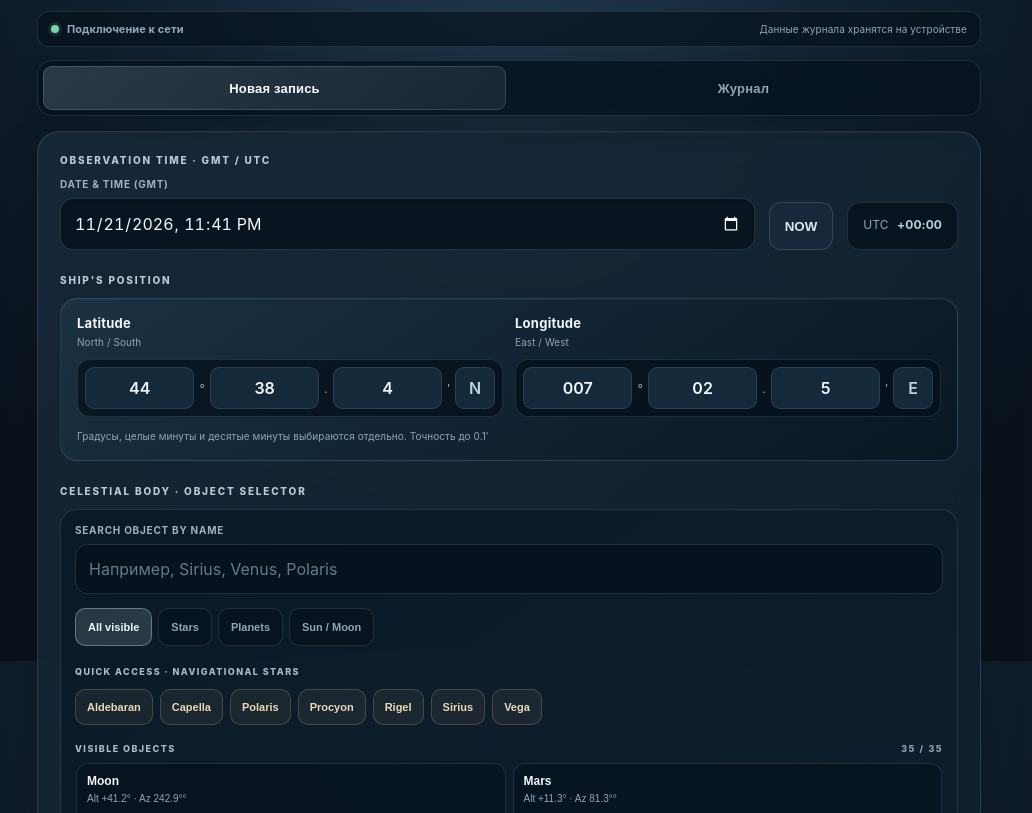
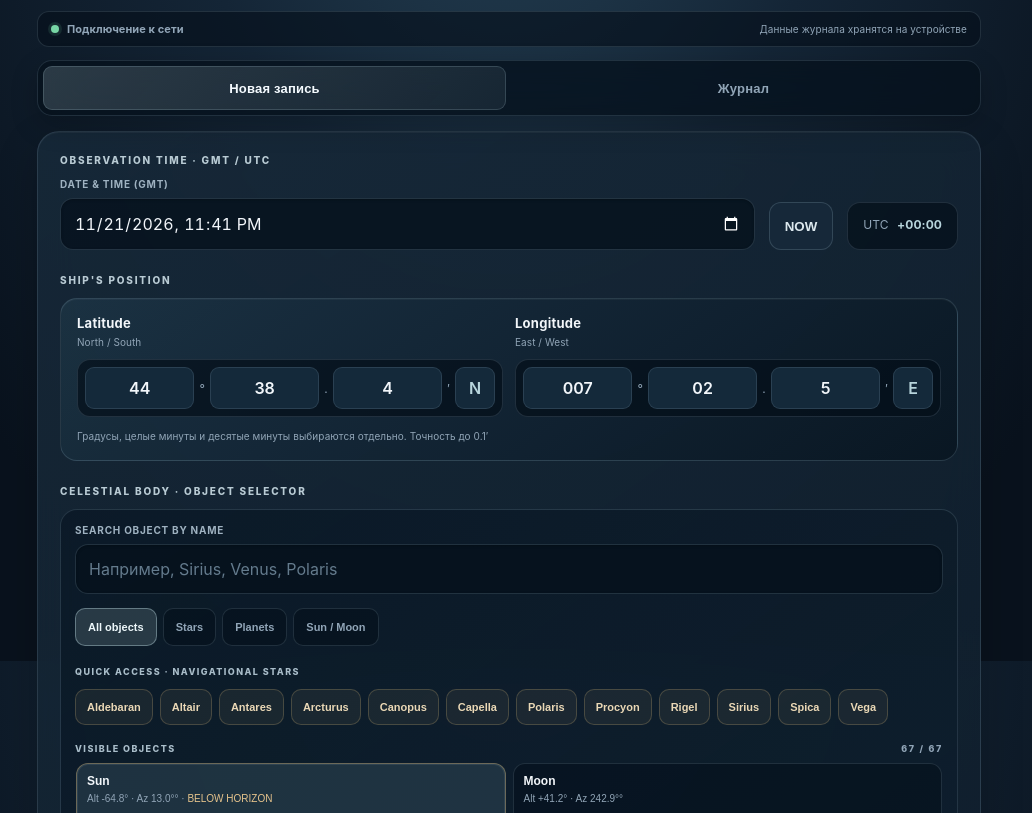
Before and after one commit to kiryakovdk/salary-tracker, a plain HTML site: page compass-correction/index.html in a window 1280 px wide. Shown: the part 139-952 px from the top of the page, without its empty margins (131-1163 px from the left). Drawn offline with Linux system fonts and the light colour scheme.

Commit message:
Include below-horizon bodies in searchable catalog

```diff
--- a/compass-correction/index.html
+++ b/compass-correction/index.html
@@ -162,13 +162,13 @@ button{min-height:44px;-webkit-tap-highlight-color:transparent}
 <div class="celestial-picker">
  <label class="field"><span>SEARCH OBJECT BY NAME</span><input id="bodySearch" type="search" autocomplete="off" placeholder="Например, Sirius, Venus, Polaris"></label>
  <div class="category-tabs" id="bodyCategories">
-  <button type="button" class="active" data-category="all">All visible</button><button type="button" data-category="star">Stars</button><button type="button" data-category="planet">Planets</button><button type="button" data-category="luminary">Sun / Moon</button>
+  <button type="button" class="active" data-category="all">All objects</button><button type="button" data-category="star">Stars</button><button type="button" data-category="planet">Planets</button><button type="button" data-category="luminary">Sun / Moon</button>
  </div>
  <div class="quick-label">QUICK ACCESS · NAVIGATIONAL STARS</div>
  <div class="quick-stars" id="quickStars"></div>
- <div class="catalog-heading"><span id="catalogTitle">VISIBLE OBJECTS</span><span id="catalogCount">—</span></div>
+ <div class="catalog-heading"><span id="catalogTitle">OBJECT CATALOG</span><span id="catalogCount">—</span></div>
  <div class="celestial-list" id="celestialList"><div class="catalog-empty">Введи дату и координаты, чтобы рассчитать видимость</div></div>
- <div class="catalog-note">Показаны объекты выше геометрического горизонта. Высота и азимут рассчитываются для введённых GMT и координат судна.</div>
+ <div class="catalog-note">Показан каталог небесных тел. Отрицательная высота означает, что объект находится ниже геометрического горизонта. Высота и азимут рассчитываются для введённых GMT и координат судна.</div>
 </div>
 <label class="hidden"><select id="bodyType"><option value="Sun">Sun</option><option value="Moon">Moon</option><option value="planet">Planet</option><option value="star">Star</option></select></label>
 <label class="hidden" id="planetWrap"><select id="planet"><option>Mercury</option><option>Venus</option><option>Mars</option><option>Jupiter</option><option>Saturn</option><option>Uranus</option><option>Neptune</option><option>Pluto</option></select></label>
@@ -227,7 +227,7 @@ function visibleObjects(){
   const catalog=[];
   const add=(name,type,body,index=null)=>{
    const p=bodyPosition(body,date,obs);
-   if(p.altitude>0)catalog.push({name,type,index,altitude:p.altitude,azimuth:p.azimuth});
+   catalog.push({name,type,index,altitude:p.altitude,azimuth:p.azimuth});
   };
   add('Sun','Sun',Astronomy.Body.Sun);
   add('Moon','Moon',Astronomy.Body.Moon);
@@ -269,9 +269,9 @@ function renderCelestialCatalogItems(catalog){
  $('catalogCount').textContent=filtered.length+' / '+catalog.length;
  list.innerHTML=filtered.length?filtered.map(item=>{
   const itemKey=item.type==='star'?'star:'+item.index:item.type==='planet'?'planet:'+item.name:item.type;
-  const low=item.altitude<5;
-  return '<button type="button" class="celestial-option'+(itemKey===key?' selected':'')+(low?' low-alt':'')+'" data-object-type="'+item.type+'" data-object-name="'+esc(item.name)+'" data-object-index="'+(item.index??'')+'"><b>'+esc(item.name)+'</b><small>Alt '+(item.altitude>=0?'+':'')+item.altitude.toFixed(1)+'° · Az '+f(item.azimuth)+'°'+(low?' · <span class="low-tag">LOW ALT</span>':'')+'</small></button>';
- }).join(''):'<div class="catalog-empty">Нет видимых объектов по этому запросу</div>';
+  const below=item.altitude<0,low=item.altitude>=0&&item.altitude<5;
+  return '<button type="button" class="celestial-option'+(itemKey===key?' selected':'')+((below||low)?' low-alt':'')+'" data-object-type="'+item.type+'" data-object-name="'+esc(item.name)+'" data-object-index="'+(item.index??'')+'"><b>'+esc(item.name)+'</b><small>Alt '+(item.altitude>=0?'+':'')+item.altitude.toFixed(1)+'° · Az '+f(item.azimuth)+'°'+(below?' · <span class="low-tag">BELOW HORIZON</span>':low?' · <span class="low-tag">LOW ALT</span>':'')+'</small></button>';
+ }).join(''):'<div class="catalog-empty">Нет объектов по этому запросу</div>';
  const favorites=catalog.filter(item=>item.type==='star'&&QUICK_STAR_NAMES.includes(item.name));
  quick.innerHTML=favorites.map(item=>'<button type="button" data-object-type="star" data-object-name="'+esc(item.name)+'" data-object-index="'+item.index+'">'+esc(item.name)+'</button>').join('');
 }
```
